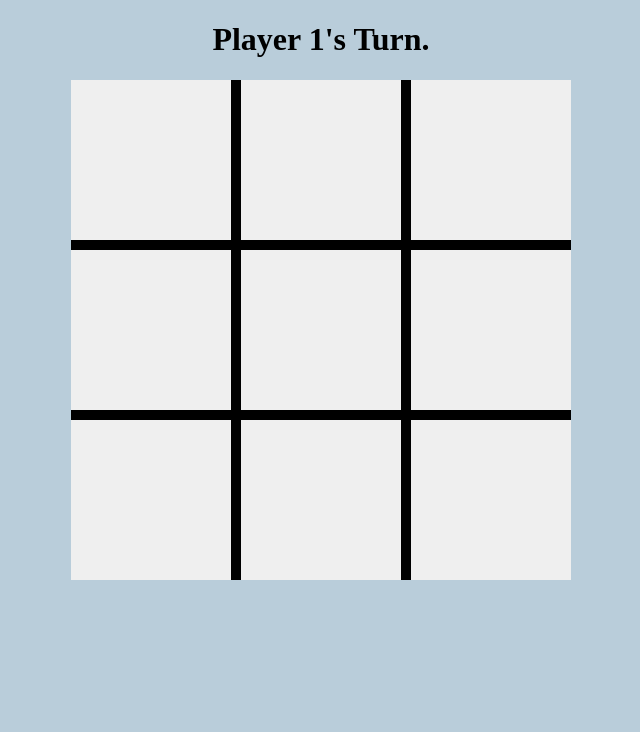
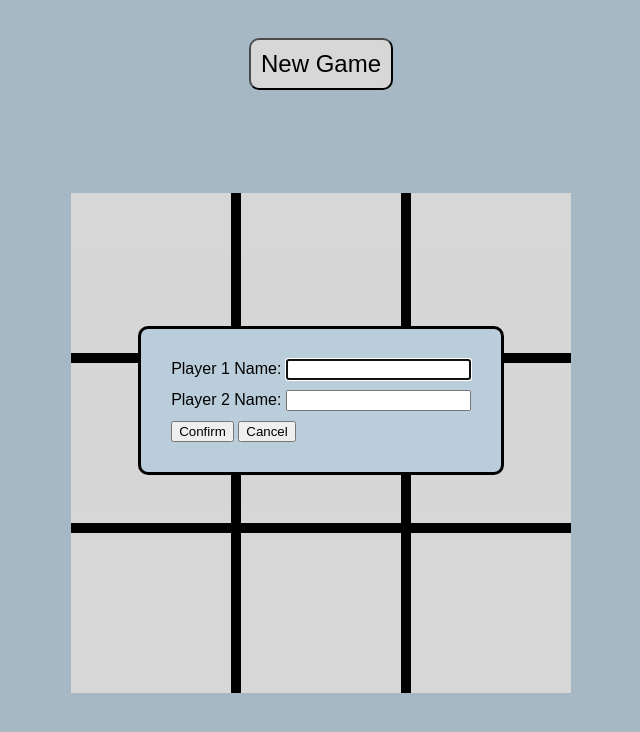
Before and after one commit to kyledinardi/odin-tic-tac-toe, a plain HTML site: page index.html in a window 1280 px wide. Shown: the whole page, without its empty margins (319-959 px from the left). Drawn offline with Linux system fonts and the light colour scheme.

Commit message:
Add button to start a new game

```diff
--- a/index.html
+++ b/index.html
@@ -8,6 +8,21 @@
   <script src="tic_tac_toe.js" defer></script>
 </head>
 <body>
+  <dialog class="modal">
+    <form>
+      <div>
+        <label for="player-one">Player 1 Name:</label>
+        <input type="text" name="player-one" id="player-one" required>
+      </div>
+      <div>
+        <label for="player-two">Player 2 Name:</label>
+        <input type="text" name="player-two" id="player-two" required>
+      </div>
+      <button formmethod="dialog" id="confirm-btn">Confirm</button>
+      <button type="button" id="cancel-btn">Cancel</button>
+    </form>
+  </dialog>
+  <button type="button" class="reset">New Game</button>
   <h1 class="message"></h1>
   <div class="board"></div>
 </body>
--- a/style.css
+++ b/style.css
@@ -1,9 +1,13 @@
 :root {
   background-color: #B9CDDA;
+  font-family: Arial, Helvetica, sans-serif;
 }
 
-.message {
-  text-align: center;
+body {
+  display: grid;
+  grid-template-rows: repeat(3, max-content);
+  justify-items: center;
+  gap: 30px;
 }
 
 .board {
@@ -14,7 +18,6 @@
   grid-template-columns: repeat(3, 1fr);
   grid-template-rows: repeat(3, 1fr);
   gap: 10px;
-  margin: auto;
 }
 
 .cell {
@@ -22,3 +25,20 @@
   padding: 0;
   font-size: 8rem;
 }
+
+.reset {
+  font-size: 1.5rem;
+  border-radius: 10px;
+  padding: 10px;
+  margin-top: 30px;
+}
+
+.modal {
+  border-radius: 10px;
+  background-color: #B9CDDA;
+  padding: 30px;
+}
+
+form div {
+  margin-bottom: 10px;
+}
--- a/tic_tac_toe.js
+++ b/tic_tac_toe.js
@@ -1,5 +1,5 @@
 const gameboard = (function() {
-  const board = [
+  let board = [
     [' ', ' ', ' '],
     [' ', ' ', ' '],
     [' ', ' ', ' ']
@@ -22,7 +22,15 @@ const gameboard = (function() {
     return false;
   };
 
-  return {getBoard, addMark, containsSpace};
+  const resetBoard = () => {
+    board = [
+      [' ', ' ', ' '],
+      [' ', ' ', ' '],
+      [' ', ' ', ' ']
+    ];
+  };
+
+  return {getBoard, addMark, containsSpace, resetBoard};
 })();
 
 function createPlayer(name, mark) {
@@ -31,17 +39,26 @@ function createPlayer(name, mark) {
   return {getName, getMark};
 }
 
-const gameController = (function(playerOneName, playerTwoName) {
-  const playerOne = createPlayer(playerOneName, 'X');
-  const playerTwo = createPlayer(playerTwoName, 'O');
-  let isGameOver = false;
-  let currentPlayer = playerOne;
-  let message = `${currentPlayer.getName()}'s Turn.`
+const gameController = (function() {
+  let playerOne
+  let playerTwo
+  let isGameOver
+  let currentPlayer
+  let message
   const getCurrentPlayer = () => currentPlayer;
   const getMessage = () => message;
 
   const changeTurn = () => {
     currentPlayer = currentPlayer === playerOne ? playerTwo : playerOne;
+  };
+
+  const newGame = (playerOneName, playerTwoName) => {
+    playerOne = createPlayer(playerOneName, 'X');
+    playerTwo = createPlayer(playerTwoName, 'O');
+    currentPlayer = playerOne;
+    message = `${currentPlayer.getName()}'s Turn.`;
+    isGameOver = false;
+    gameboard.resetBoard();
   };
 
   const playRound = (row, column) => {
@@ -92,12 +109,13 @@ const gameController = (function(playerOneName, playerTwoName) {
     return false;
   };
 
-  return {getCurrentPlayer, getMessage, playRound};
-})('Player 1', 'Player 2');
+  return {getCurrentPlayer, getMessage, newGame, playRound};
+})();
 
 const displayController = (function() {
+  const resetBtn = document.querySelector('.reset');
   const message = document.querySelector('.message');
-  const boardDiv = document.querySelector('.board')
+  const boardDiv = document.querySelector('.board');
 
   const buildBoard = () => {
     boardDiv.textContent = '';
@@ -114,7 +132,33 @@ const displayController = (function() {
         boardDiv.appendChild(cellBtn);
       });
     });
-  }
+  };
+
+  const reset = () => {
+    const modal = document.querySelector('.modal');
+    const form = document.querySelector('form');
+    const cancelBtn = document.querySelector('#cancel-btn')
+    const playerOneInput = document.querySelector('#player-one');
+    const playerTwoInput = document.querySelector('#player-two');
+    modal.showModal();
+
+    cancelBtn.addEventListener('click', () => {
+      modal.close();
+    });
+
+    form.addEventListener('submit', (e) => {
+      e.preventDefault
+      gameController.newGame(playerOneInput.value, playerTwoInput.value);
+      buildBoard();
+      playerOneInput.value = '';
+      playerTwoInput.value = '';
+      message.textContent = gameController.getMessage();
+      modal.close();
+      e.stopImmediatePropagation();
+    });
+
+    buildBoard();
+  };
 
   function clickHandler(e) {
     const row = e.target.dataset.row;
@@ -126,6 +170,7 @@ const displayController = (function() {
     buildBoard();
   }
 
+  resetBtn.addEventListener('click', reset);
   boardDiv.addEventListener('click', clickHandler);
-  buildBoard();
+  reset();
 })();
```
